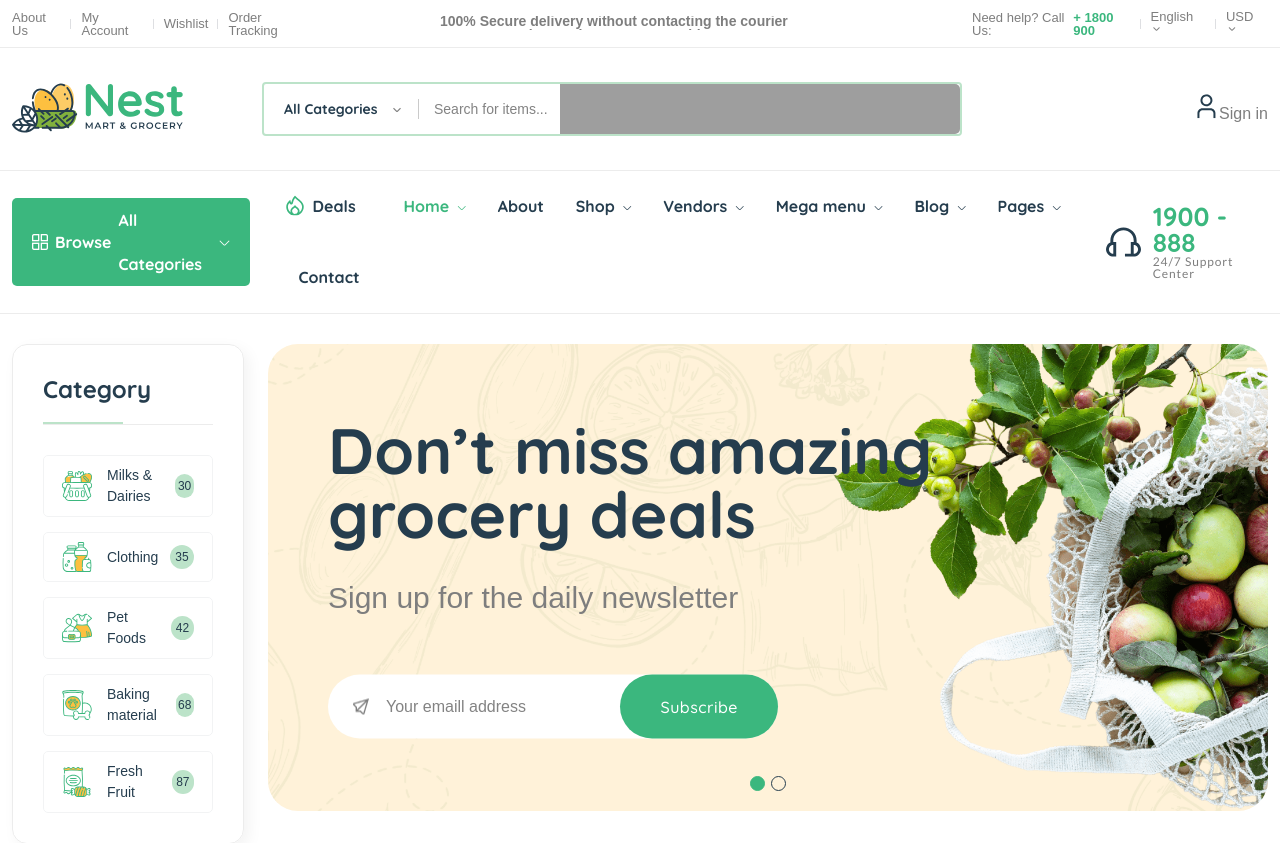
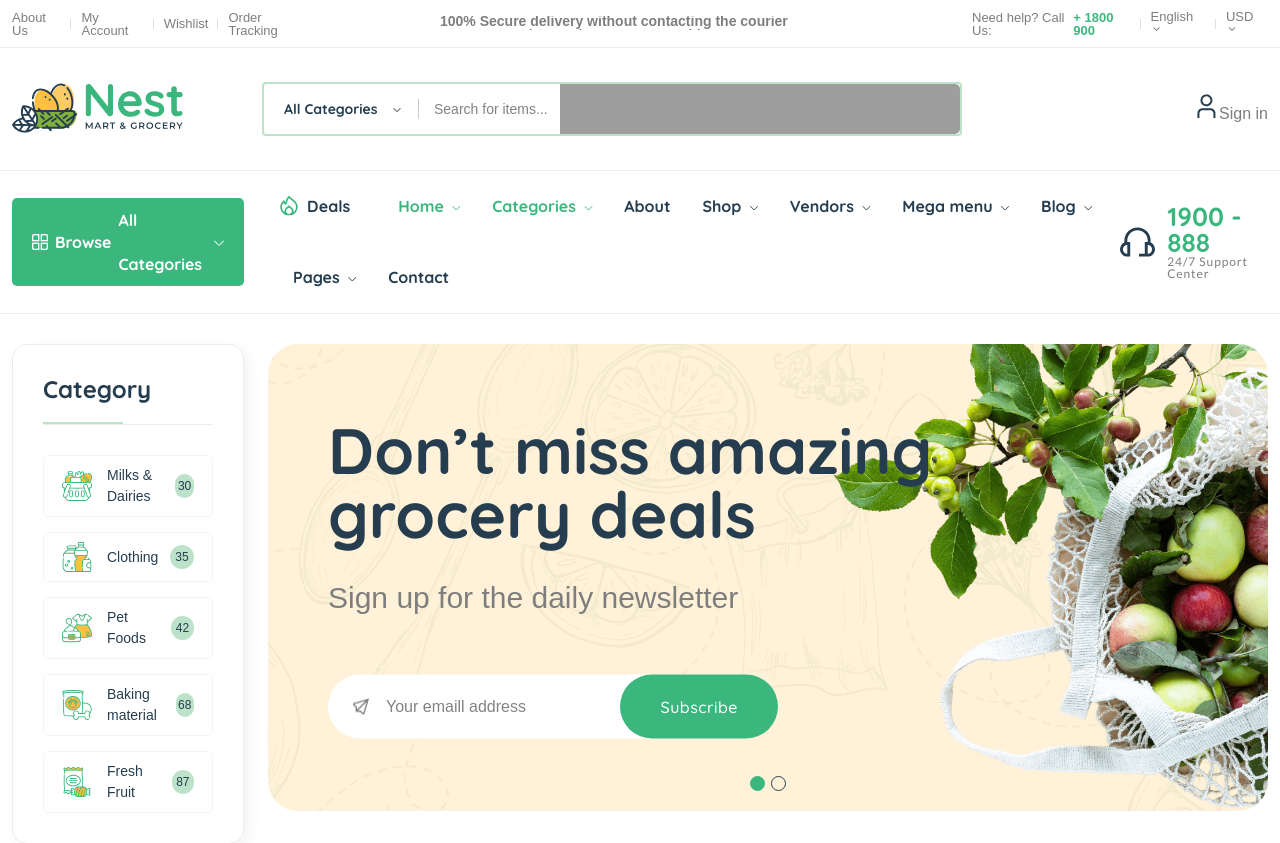
Before and after one commit to ramisem/EComm, a Django app: page / in a window 1280 px wide. Shown: the top 843 px of the page. Run offline with Django 4.2, Linux system fonts and the light colour scheme; data comes from the database, SQL or seed files in the repository; some libraries are stand-ins or nearby versions; grey boxes are pictures that could not be loaded.

Commit message:
Modified

```diff
--- /dev/null
+++ b/ecomprj/core/context_processor.py
@@ -0,0 +1,7 @@
+from core.db.service.category_service import CategoryService
+
+
+def get_all_categories_base_html(request):
+    category_list = CategoryService(service_name='get_category_list', filters={'all': True}).execute_service()
+    context = {'base_categories': category_list}
+    return context
--- a/ecomprj/ecomprj/settings.py
+++ b/ecomprj/ecomprj/settings.py
@@ -76,6 +76,7 @@ TEMPLATES = [
                 'django.contrib.messages.context_processors.messages',
                 # 'django_auto_logout.context_processors.auto_logout_client',
                 'utils.auto_logout_context_processor.auto_logout_client',
+                'core.context_processor.get_all_categories_base_html',
             ],
         },
     },
--- a/ecomprj/templates/partials/base.html
+++ b/ecomprj/templates/partials/base.html
@@ -562,6 +562,20 @@
                                         <li><a href="index-4.html">Home 4</a></li>
                                         <li><a href="index-5.html">Home 5</a></li>
                                         <li><a href="index-6.html">Home 6</a></li>
+                                    </ul>
+                                </li>
+                                <li>
+                                    {% if email is None %}
+                                    <a class="active" href="{% url 'core:categorylist' email=None %}">Categories <i
+                                            class="fi-rs-angle-down"></i></a>
+                                    {% else %}
+                                    <a class="active" href="{% url 'core:categorylist' email=email %}">Categories <i
+                                            class="fi-rs-angle-down"></i></a>
+                                    {% endif %}
+                                    <ul class="sub-menu">
+                                        {% for c in base_categories %}
+                                            <li><a href="{% url 'core:product_list_by_category' email=email %}?categoryid={{c.id}}">{{c.title}}</a></li>
+                                        {% endfor %}
                                     </ul>
                                 </li>
                                 <li>
```
